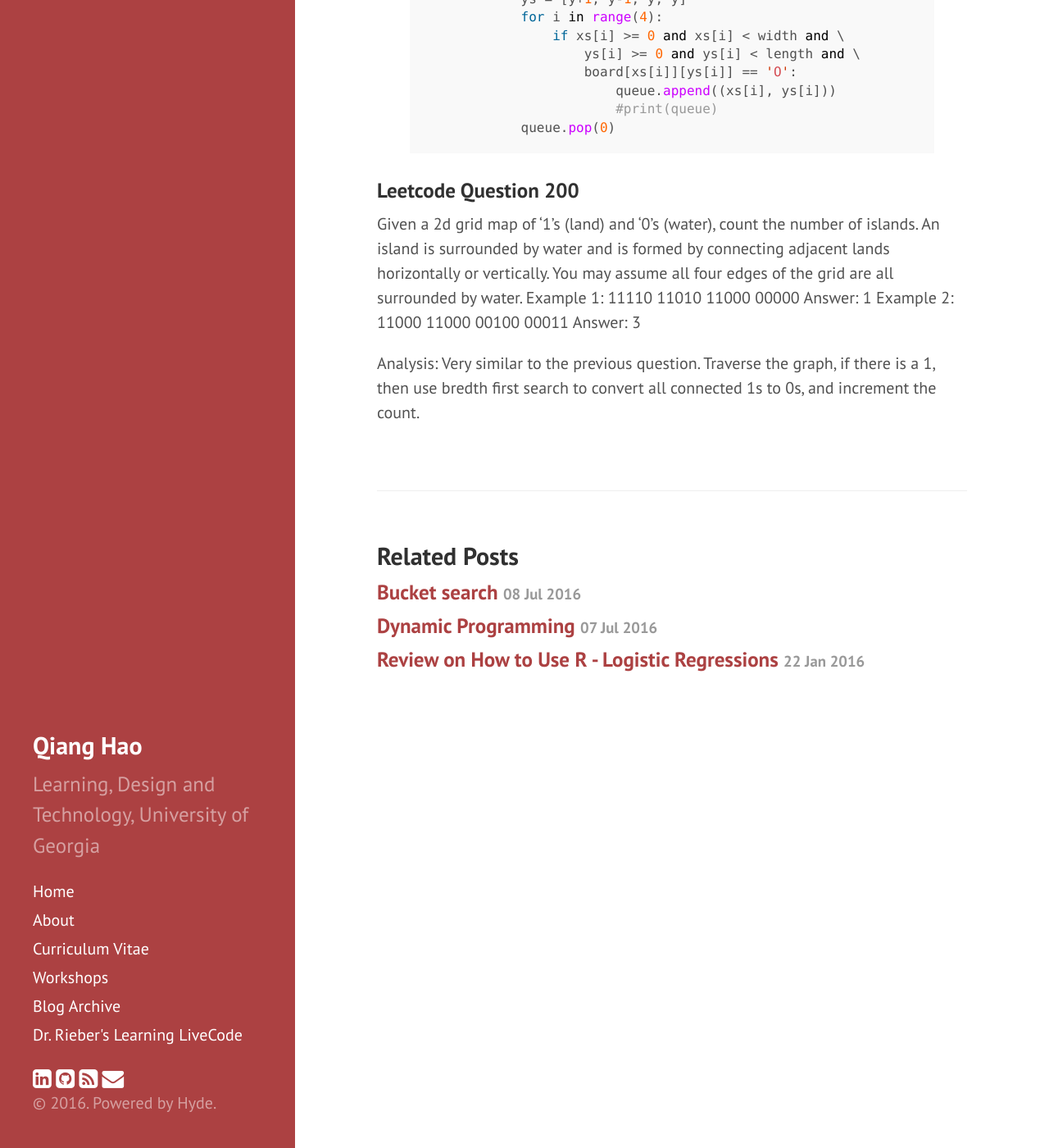
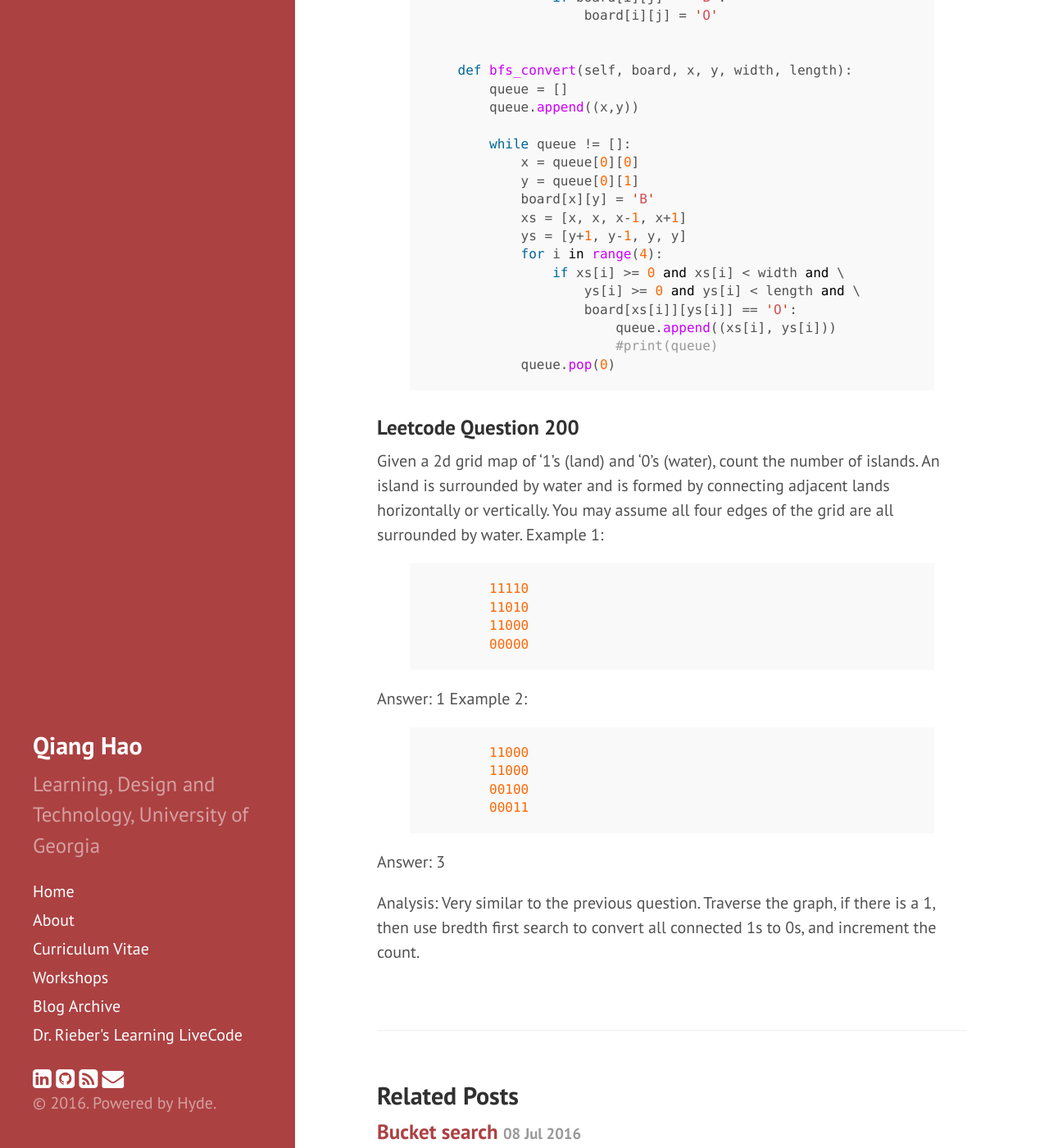
Before and after one commit to Neo-Hao/neo-hao.github.io, a Jekyll site: the page built from _posts/2016-07-07-graph-search.md, in a window 1280 px wide and 1400 px high, scrolled down 1651 px. Shown: the whole window at 82% size. Built offline with Jekyll 4.4.1, drawn with Linux system fonts in a browser that asks for light colours; nearby versions of some CDN libraries; comment, search, counter and statistics services are not loaded; some of the changed text lies outside the part shown.

Commit message:
bucket search

```diff
--- a/_posts/2016-07-07-graph-search.md
+++ b/_posts/2016-07-07-graph-search.md
@@ -4,15 +4,19 @@ title: Graph Search
 ---
 ### Leetcode Question 130
 Given a 2D board containing 'X' and 'O', capture all regions surrounded by 'X'. A region is captured by flipping all 'O's into 'X's in that surrounded region. For example,
+{% highlight python %}
 	X X X X
 	X O O X
 	X X O X
 	X O X X
+{% endhighlight %}
 After running your function, the board should be:
+{% highlight python %}
 	X X X X
 	X X X X
 	X X X X
 	X O X X
+{% endhighlight %}
 
 Analysis:
 1. Bredth first search should be the key. Get the O on the edges, and use bredth first search to find all connected Os, then turn them to B.
@@ -76,16 +80,20 @@ class Solution(object):
 ### Leetcode Question 200
 Given a 2d grid map of '1's (land) and '0's (water), count the number of islands. An island is surrounded by water and is formed by connecting adjacent lands horizontally or vertically. You may assume all four edges of the grid are all surrounded by water.
 Example 1:
+{% highlight python %}
 	11110
 	11010
 	11000
 	00000
+{% endhighlight %}
 Answer: 1
 Example 2:
+{% highlight python %}
 	11000
 	11000
 	00100
 	00011
+{% endhighlight %}
 Answer: 3
 
 Analysis:
```
Also changed, not shown: _posts/2016-07-07-dynamic-programming.md (+2 -0 lines).
